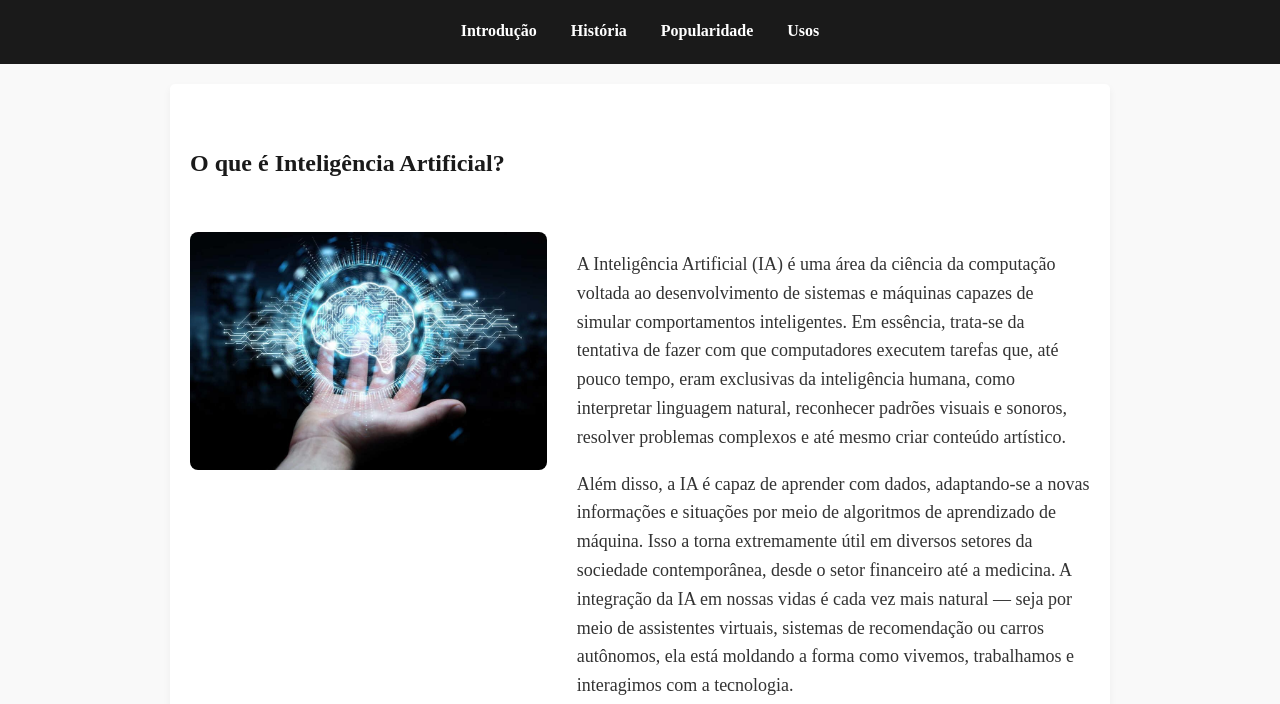
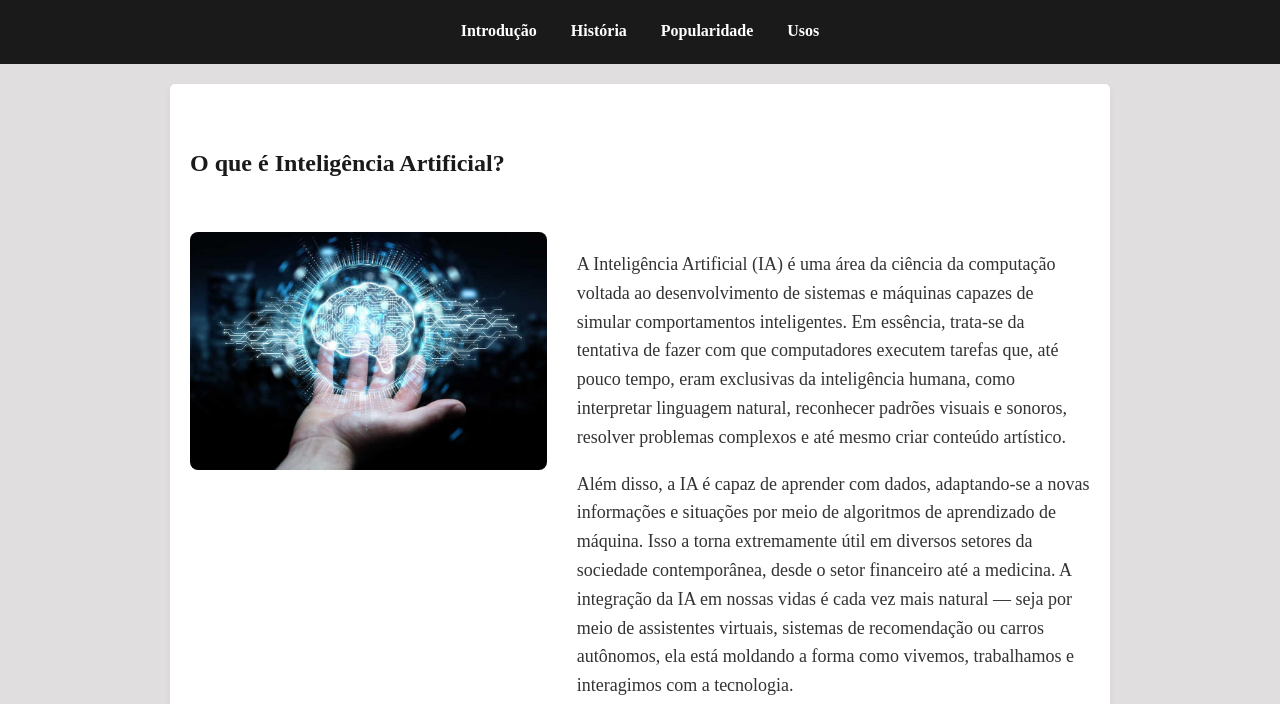
Before and after one commit to GiulliaBildner14/Ia-site, a plain HTML site: page index.html in a window 1280 px wide. Shown: the part 96-800 px from the top of the page. Drawn offline with nearby package versions, Linux system fonts and the light colour scheme.

Commit message:
Salvamento

```diff
--- a/style.css
+++ b/style.css
@@ -7,7 +7,7 @@ body {
   line-height: 1.6;
   margin: 0;
   padding: 0;
-  background-color: #f9f9f9;
+  background-color: #e0dede;
   color: #333;
 }
 
```
